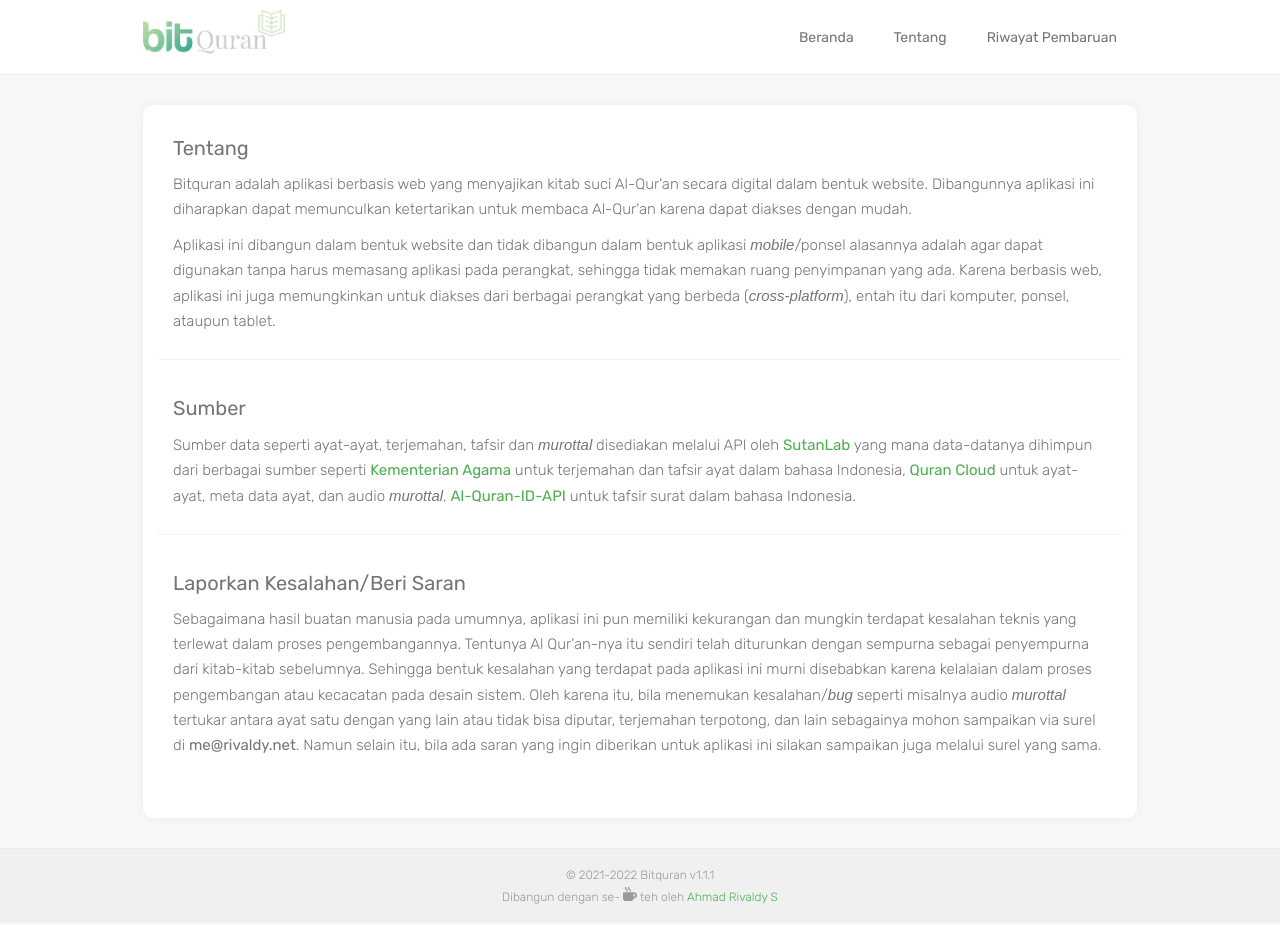
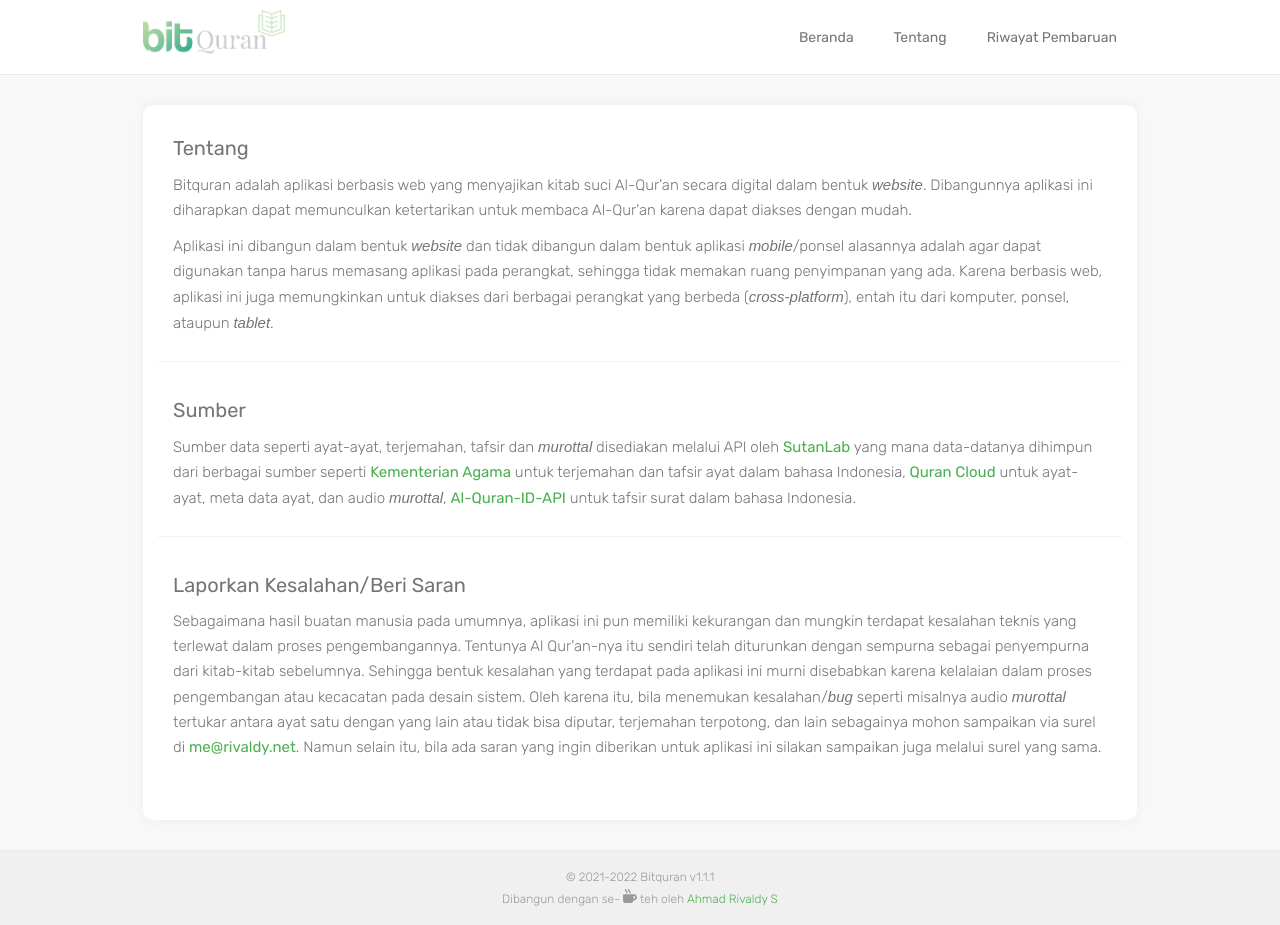
Before and after one commit to rivaldys/bitquran, a React (Create React App) app: page /tentang in a window 1280 px wide. Built offline with nearby package versions, Linux system fonts and the light colour scheme; no server answers; a web font is replaced by a local one.

Commit message:
Fix text formatting on About Page

```diff
--- a/src/pages/About/index.jsx
+++ b/src/pages/About/index.jsx
@@ -28,14 +28,14 @@ class About extends Component
                     <h3>Tentang</h3>
                     <p>
                         Bitquran adalah aplikasi berbasis web yang menyajikan kitab suci Al-Qur'an
-                        secara digital dalam bentuk website. Dibangunnya aplikasi ini diharapkan dapat memunculkan
+                        secara digital dalam bentuk <i>website</i>. Dibangunnya aplikasi ini diharapkan dapat memunculkan
                         ketertarikan untuk membaca Al-Qur'an karena dapat diakses dengan mudah.
                     </p>
                     <p>
-                        Aplikasi ini dibangun dalam bentuk website dan tidak dibangun dalam bentuk aplikasi <i>mobile</i>/ponsel
+                        Aplikasi ini dibangun dalam bentuk <i>website</i> dan tidak dibangun dalam bentuk aplikasi <i>mobile</i>/ponsel
                         alasannya adalah agar dapat digunakan tanpa harus memasang aplikasi pada perangkat,
                         sehingga tidak memakan ruang penyimpanan yang ada. Karena berbasis web, aplikasi ini juga memungkinkan
-                        untuk diakses dari berbagai perangkat yang berbeda (<i>cross-platform</i>), entah itu dari komputer, ponsel, ataupun tablet.
+                        untuk diakses dari berbagai perangkat yang berbeda (<i>cross-platform</i>), entah itu dari komputer, ponsel, ataupun <i>tablet</i>.
                     </p>
                 </div>
 
@@ -56,7 +56,7 @@ class About extends Component
                         sebagai penyempurna dari kitab-kitab sebelumnya. Sehingga bentuk kesalahan yang terdapat pada aplikasi ini murni
                         disebabkan karena kelalaian dalam proses pengembangan atau kecacatan pada desain sistem. Oleh karena itu,
                         bila menemukan kesalahan/<i>bug</i> seperti misalnya audio <i>murottal</i> tertukar antara
-                        ayat satu dengan yang lain atau tidak bisa diputar, terjemahan terpotong, dan lain sebagainya mohon sampaikan via surel di <b>me@rivaldy.net</b>.
+                        ayat satu dengan yang lain atau tidak bisa diputar, terjemahan terpotong, dan lain sebagainya mohon sampaikan via surel di <a href="mailto:me@rivaldy.net"><b>me@rivaldy.net</b></a>.
                         Namun selain itu, bila ada saran yang ingin diberikan untuk aplikasi ini silakan sampaikan
                         juga melalui surel yang sama.
                     </p>
```
Also changed, not shown: 1 other file (tests, documents, lock files or other folders).
